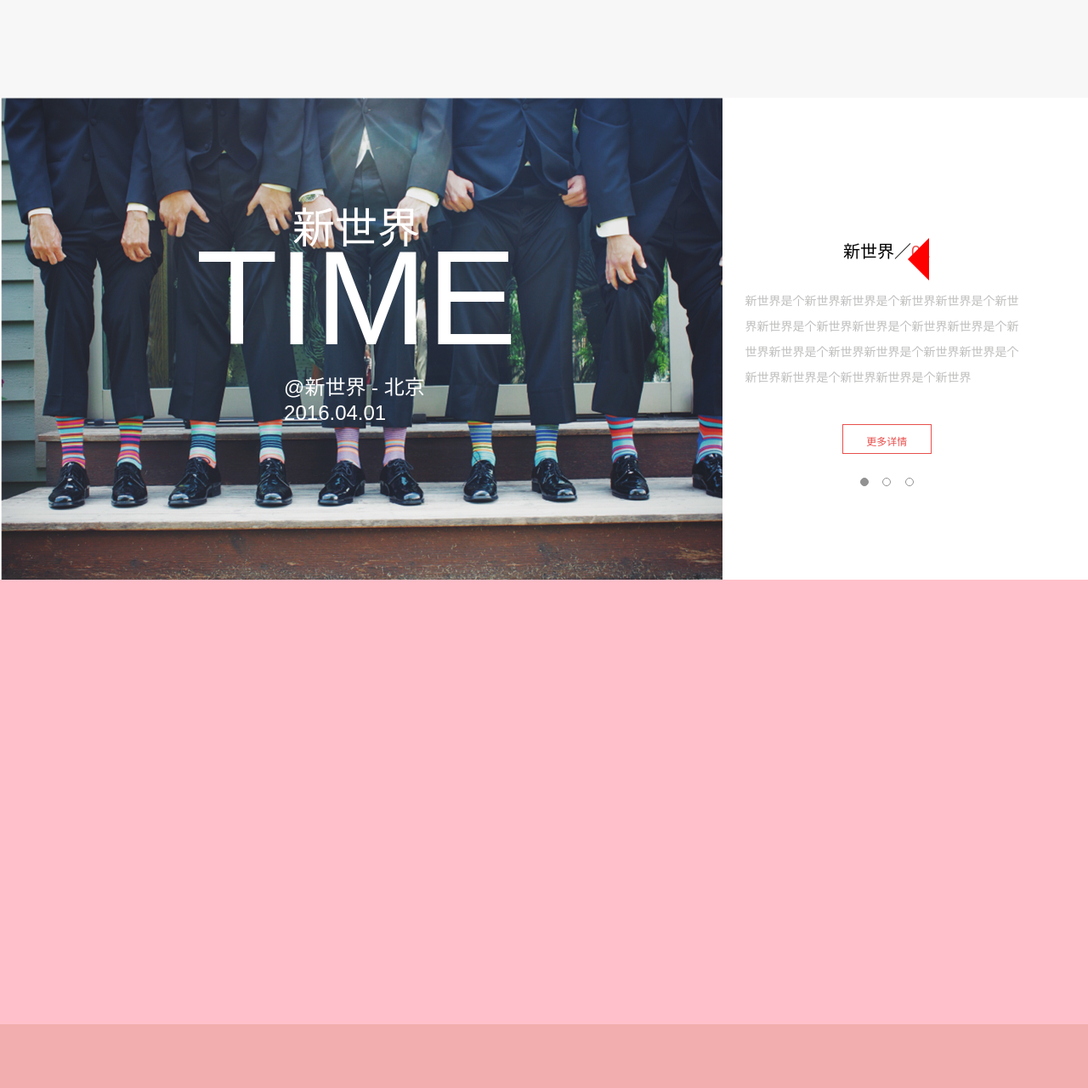
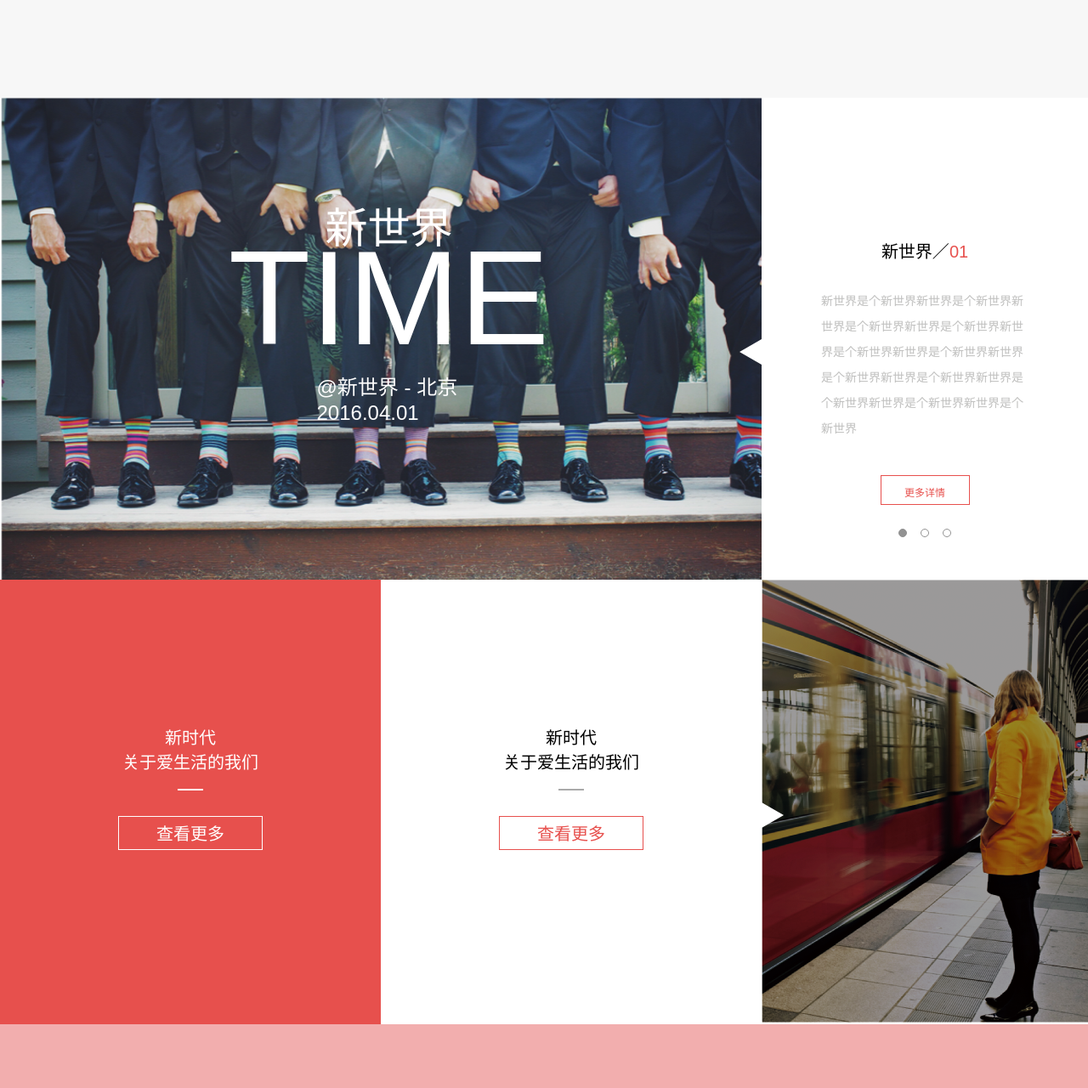
Before and after one commit to helloberries/ife2016, a plain HTML site: page task0001/7/index.html in a window 1280 px wide. Shown: the part 2220-3500 px from the top of the page at 85% size. Drawn offline with Linux system fonts and the light colour scheme.

Commit message:
写完banner, intro, slogan, citynews, newtime

```diff
--- a/task0001/7/base.css
+++ b/task0001/7/base.css
@@ -55,6 +55,9 @@
 .world-content .morebtn {
     font-size: 12px;
 }
+.century .seemore h2, .century .seemore a{
+    font-size: 20px;
+}
 
 /* 占满全屏 */
 .top, .banner, .intro,
--- a/task0001/7/index.html
+++ b/task0001/7/index.html
@@ -97,10 +97,35 @@
                     </div>
             </div>
         </div>
+    <div class="timebox century">
+        <div class="seemore fl">
+            <div class="seemorelt fl">
+                <h2>新时代</h2>
+                <h2>关于爱生活的我们</h2>
+                <a href="#">查看更多</a>
+            </div>
+            <div class="seemorert fl">
+                <h2>新时代</h2>
+                <h2>关于爱生活的我们</h2>
+                <a href="#">查看更多</a>
+            </div>
+        </div>
+        <div class="century-picbox fr"><img src="images/station.png" alt=""></div>
     </div>
-    <div class="timebox century"></div>
 </section>
 <section class="volunteer"></section>
-<footer class="footer"></footer>
+<footer class="footer">
+    <div class="contact">
+        <div class="inner">
+            <h1>联系我们</h1>
+            <p>为了更好的获取我们最新的产品资讯，您可以留下您的电子邮箱快速订阅我们的产品资讯<br>也可以通过以下任何方式关注我们动态</p>
+            <div class="sns"></div>
+        </div>
+    </div>
+    <div class="copyright">
+        <a href="#">@2016新世界</a>
+        <a href="#">Back to top</a>
+    </div>
+</footer>
 </body>
 </html>
--- a/task0001/7/style.css
+++ b/task0001/7/style.css
@@ -251,9 +251,13 @@ article, aside, footer, header, main, nav, section, p {
 /*world-picbox*/
 .world-picbox {
     position: relative;
-    width: 60%;
+    width: 70%;
     height: 100%;
     background-color: yellowgreen;
+}
+.world-picbox img {
+    width: 100%;
+    height: 100%;
 }
 .world-picbox .world-picbox-content {
     position: absolute;
@@ -274,7 +278,8 @@ article, aside, footer, header, main, nav, section, p {
 }
 /*world-content*/
 .world-content {
-    width: 37%;
+    position: relative;
+    width: 30%;
     height: 100%;
     padding: 165px 70px;
     background-color: #fff;
@@ -320,19 +325,97 @@ article, aside, footer, header, main, nav, section, p {
 .world-content:before {
     position: absolute;
     z-index: 1;
+    top: 50%;
+    left: -26px;
     content: '';
     width: 0;
     height: 0;
     overflow: hidden;
-    border: 25px solid transparent;
-    border-right-color: red;
+    border-color: transparent #fff transparent transparent;
+    border-width: 15px 26px 15px 0;
+    border-style: solid;
+
 }
 /*century*/
 .century {
     position: relative;
     width: 100%;
     height: 523px;
-    background-color: pink;
+}
+.seemore {
+    width: 70%;
+    height: 100%;
+}
+.seemorelt, .seemorert {
+    position: relative;
+    width: 50%;
+    height: 100%;
+    text-align: center;
+}
+.seemore h2:first-child {
+    margin-top: 170px;
+}
+.seemore div:before {
+    position: absolute;
+    top: 47%;
+    left: 50%;
+    margin-left: -15px;
+    content: '';
+    width: 30px;
+    height: 2px;
+}
+.seemorelt:before {
+    background-color: #fff;
+}
+.seemorert:before {
+    background-color: #aaa;
+}
+.seemore a {
+    width: 170px;
+    height: 40px;
+    margin-top: 50px;
+    line-height: 40px;
+}
+.seemorelt {
+    color: #fff;
+}
+.seemorert {
+    color: #000;
+}
+.seemorelt a{
+    color: #fff;
+    border: 1px solid #fff;
+}
+.seemorert a {
+    color: #E7504D;
+    border: 1px solid #E7504D;
+}
+.seemorelt {
+    background-color: #E7504D;
+}
+.seemorert {
+    background-color: #fff;
+}
+.century-picbox {
+    position: relative;
+    width: 30%;
+    height: 100%;
+    overflow: hidden;
+}
+/*三角形*/
+.century-picbox:before {
+    position: absolute;
+    z-index: 1;
+    top: 50%;
+    left: 0;
+    content: '';
+    width: 0;
+    height: 0;
+    overflow: hidden;
+    border-color: transparent transparent transparent #fff;
+    border-width: 15px 0 15px 26px;
+    border-style: solid;
+
 }
 /* newtime ends*/
 
```
Also changed, not shown: task0001/7/images/icons/net.png (added), task0001/7/images/icons/qq.png (added), task0001/7/images/icons/twi.png (added), task0001/7/images/icons/weibo.png (added).
